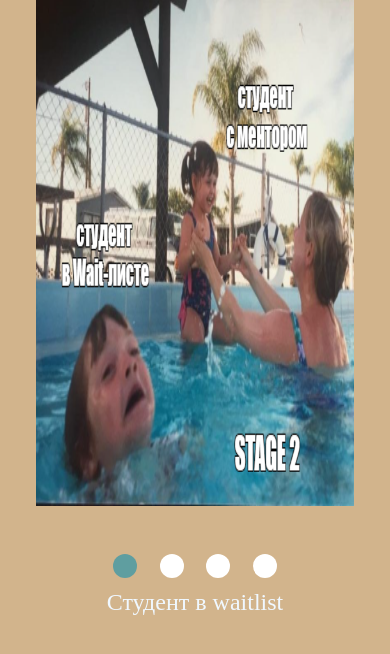
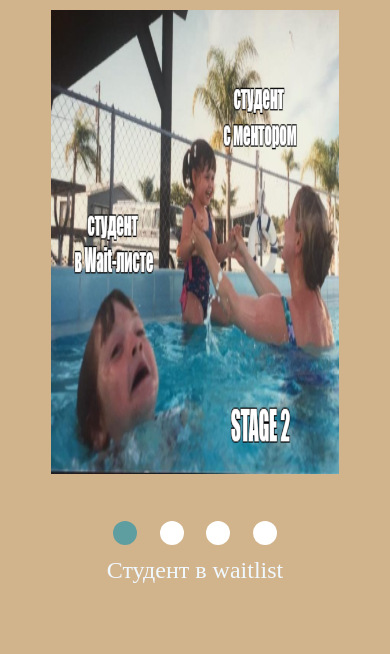
Before and after one commit to Khayitbek03/cssMemeSlider, a plain HTML site: page cssMemeSlider/index.html in a window 390 px wide. Drawn offline with Linux system fonts and the light colour scheme.

Commit message:
fix:change the numbers in last breakpoint(Tue, Sep 12, 2023 17:09:24 PM)

```diff
--- a/cssMemeSlider/styles.css
+++ b/cssMemeSlider/styles.css
@@ -1,7 +1,7 @@
 body {
   background-color: tan;
   height: 100vh;
-  margin: 0;
+  margin: 0.625rem;
 }
 .container {
   width: 50rem;
@@ -137,14 +137,14 @@ label:hover {
 }
 @media (max-width: 450px) {
   .container {
-    width: 19.875rem;
+    width: 18rem;
   }
   .image_overflow {
-    width: 19.875rem;
+    width: 18rem;
   }
   img {
-    width: 19.875rem;
-    height: 60vh;
+    width: 18rem;
+    height: 55vh;
   }
   .wrapper {
     flex-direction: column;
@@ -154,12 +154,12 @@ label:hover {
     order: -1;
   }
   #switcher2:checked ~ .foto_slides .images {
-    margin-left: -19.875rem;
+    margin-left: -18rem;
   }
   #switcher3:checked ~ .foto_slides .images {
-    margin-left: -39.75rem;
+    margin-left: -36rem;
   }
   #switcher4:checked ~ .foto_slides .images {
-    margin-left: -59.625rem;
+    margin-left: -54rem;
   }
 }
```
